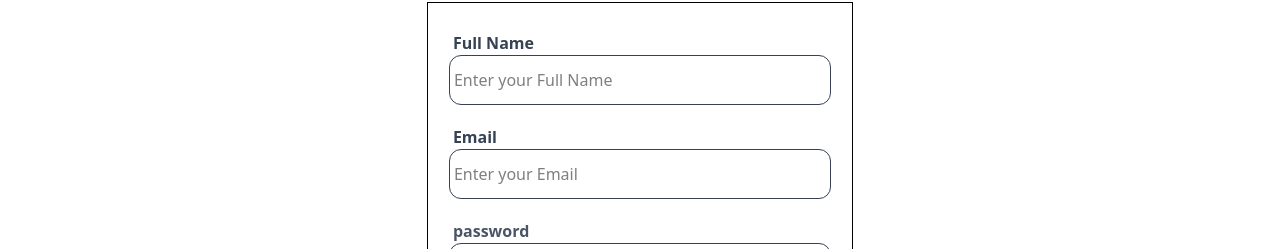
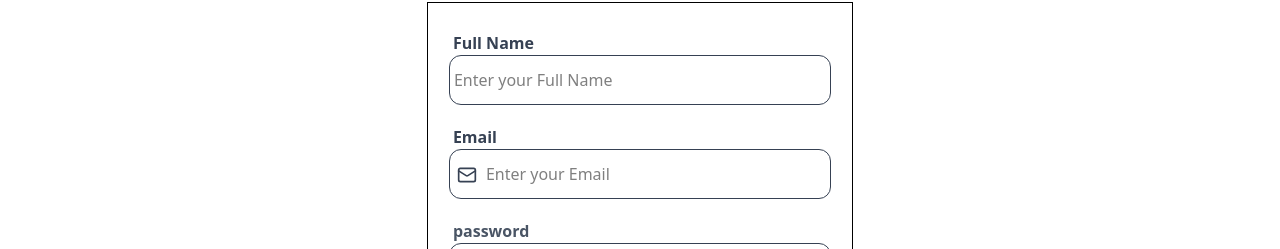
Before and after one commit to syamalasudha/MERN-Blog-Verse, a React (Vite) app in the folder frontend/: page /SignUp in a window 1280 px wide. Shown: the part 178-427 px from the top of the page. Built offline with nearby package versions, Linux system fonts and the light colour scheme.

Commit message:
frontend

```diff
--- a/frontend/src/SignUp.jsx
+++ b/frontend/src/SignUp.jsx
@@ -6,6 +6,7 @@ import { LockKeyhole } from 'lucide-react';
 import { Lock } from 'lucide-react';
 import { Eye } from 'lucide-react';
 import { EyeOff } from 'lucide-react';
+import { Mail } from 'lucide-react';
 import { useState } from 'react';
 
 const SignUp = () => {
@@ -113,9 +114,10 @@ const SignUp = () => {
                     {errors.fullName && <p className='text-red-600'>{errors.fullName}</p>}
                 </div>
 
-                <div className='w-[90%]'>
+                <div className='w-[90%] relative'>
                     <p className='text-md text-gray-700 font-semibold px-1'>Email</p>
-                    <input value={formData.email} type="email" onChange={handleChange} name="email" placeholder="Enter your Email" className='border-1 border-gray-700 w-full py-3 rounded-xl focus:outline-none focus:border-purple-500 pl-1' />
+                    <input value={formData.email} type="email" onChange={handleChange} name="email" placeholder="Enter your Email" className='border-1 border-gray-700 w-full py-3 rounded-xl focus:outline-none focus:border-purple-500 pl-9' />
+                    <Mail className='absolute left-2 top-10 text-gray-700 size-5 ' />
                     {errors.email && <p className='text-red-600'>{errors.email}</p>}
                 </div>
 
```
